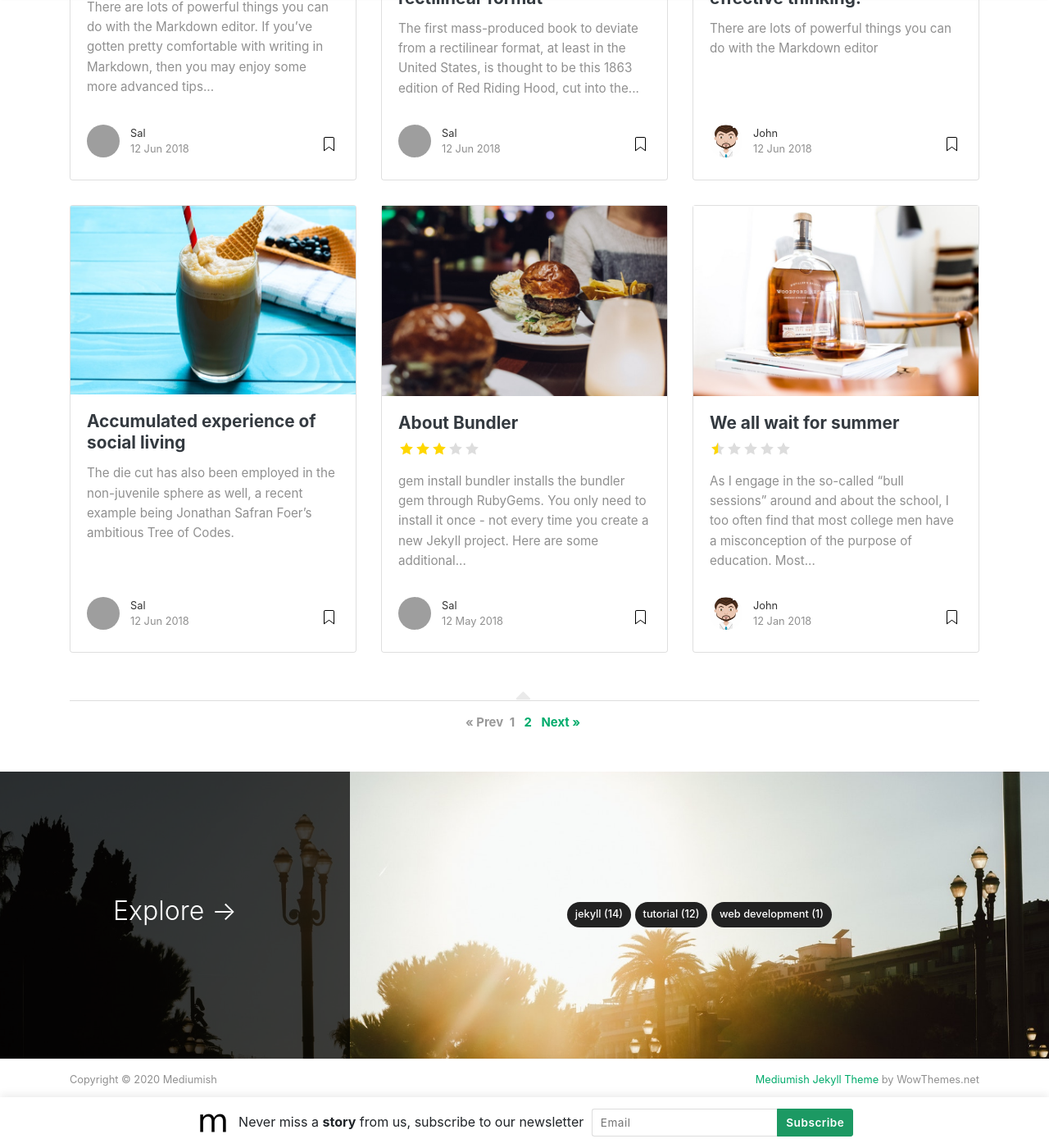
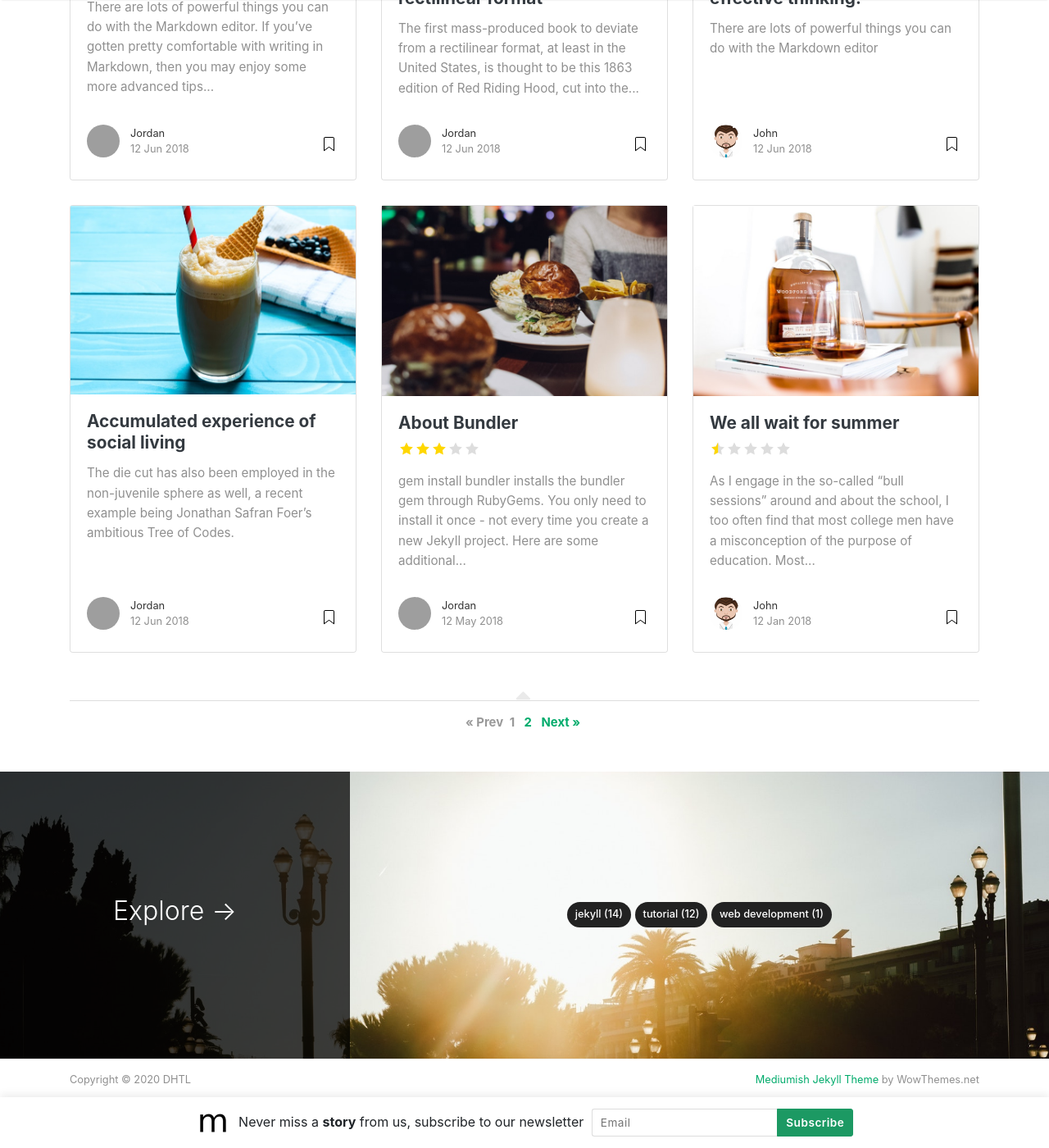
Before and after one commit to jtskubic/jtskubic.github.io, a Jekyll site: the page built from mediumish-theme-jekyll-master/index.html, in a window 1280 px wide and 1400 px high, scrolled down 1040 px. Shown: the whole window at 82% size. Built offline with Jekyll 4.4.1, drawn with Linux system fonts in a browser that asks for light colours; nearby versions of some CDN libraries; the list of posts is cut into pages by our own code; some of the changed text lies outside the part shown; grey boxes are pictures that could not be loaded.

Commit message:
Update _config.yml

```diff
--- a/mediumish-theme-jekyll-master/_config.yml
+++ b/mediumish-theme-jekyll-master/_config.yml
@@ -1,21 +1,21 @@
 # Site
-name: "Mediumish"
-title: "Mediumish"
+name: "DHTL"
+title: "DHTL"
 description: "Jekyll template, Medium styled, free for bloggers."
 logo: 'assets/images/logo.png'
 favicon: 'assets/images/logo.png'
 baseurl: /mediumish-theme-jekyll
-google_analytics: 'UA-46278016-1'
-disqus: 'demowebsite'
-mailchimp-list: 'https://wowthemes.us11.list-manage.com/subscribe/post?u=8aeb20a530e124561927d3bd8&amp;id=8c3d2d214b'
+google_analytics: ''
+disqus: ''
+mailchimp-list: ''
 include: ["_pages"]
 permalink: /:title/
 
 # Authors
 authors:
   sal:
-    name: Sal
-    display_name: Sal
+    name: Jordan
+    display_name: Jordan
     gravatar: e56154546cf4be74e393c62d1ae9f9d4
     email: wowthemesnet@gmail.com
     web: https://www.wowthemes.net
```
